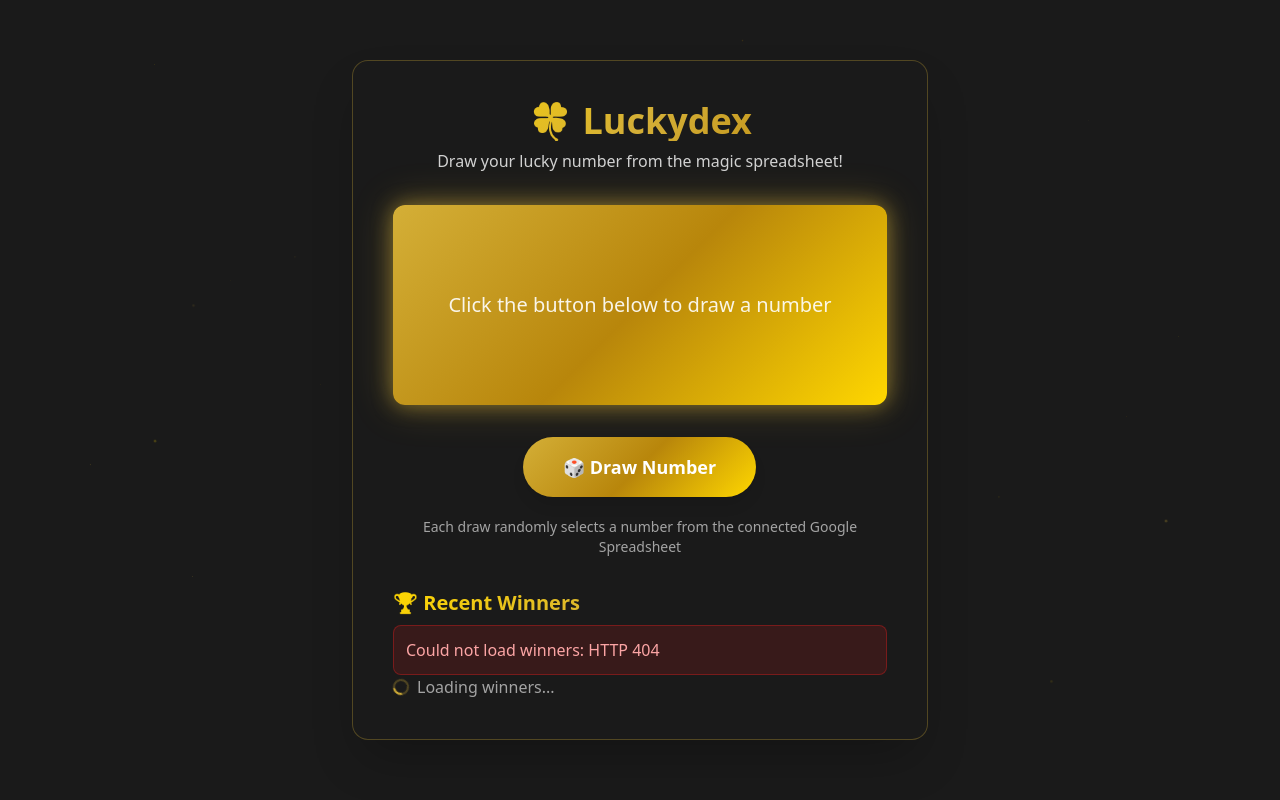
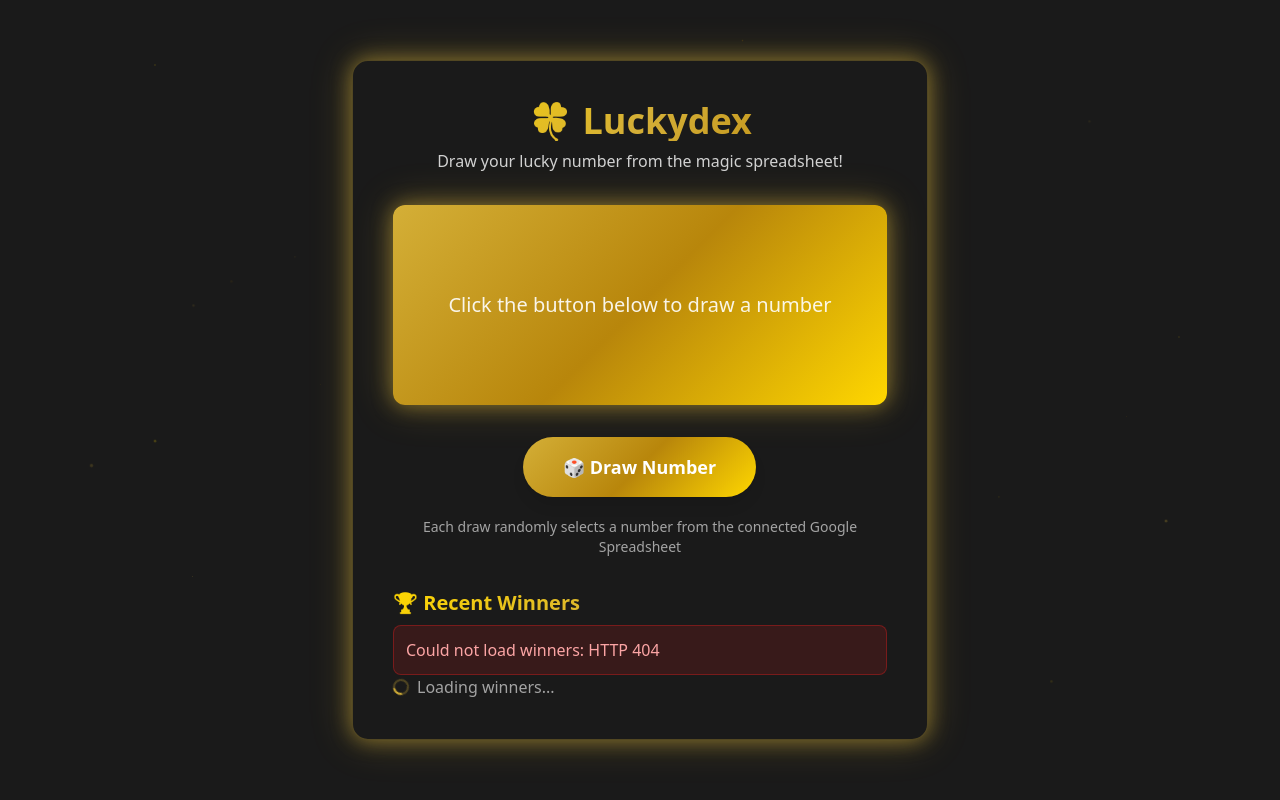
Before and after one commit to r0lodex/luckydex, a Python web app: template chalicelib/templates/home.html in a window 1280 px wide. Run offline with Jinja, Linux system fonts and the light colour scheme; the template is opened without the code that fills it, so the values that code supplies are empty; some libraries are stand-ins or nearby versions.

Commit message:
sparkles as external file

```diff
--- a/chalicelib/templates/home.html
+++ b/chalicelib/templates/home.html
@@ -5,67 +5,9 @@
     <meta name="viewport" content="width=device-width, initial-scale=1.0">
     <title>Luckydex - Random Number Draw</title>
     <script src="https://cdn.tailwindcss.com"></script>
-    <style>
-        @keyframes sparkle {
-            0%, 100% { opacity: 0.2; transform: scale(0.8); }
-            50% { opacity: 0.6; transform: scale(1.3); }
-        }
-        .sparkle {
-            animation: sparkle 3s ease-in-out infinite;
-        }
-        .gold-gradient {
-            background: linear-gradient(135deg, #d4af37 0%, #b8860b 50%, #ffd700 100%);
-        }
-        .gold-text {
-            background: linear-gradient(135deg, #ffd700 0%, #d4af37 50%, #b8860b 100%);
-            -webkit-background-clip: text;
-            -webkit-text-fill-color: transparent;
-            background-clip: text;
-        }
-        .gold-glow {
-            box-shadow: 0 0 20px rgba(212, 175, 55, 0.5), 0 0 40px rgba(212, 175, 55, 0.3);
-        }
-    </style>
 </head>
 <body class="min-h-screen bg-[#1a1a1a] flex items-center justify-center p-5 relative overflow-hidden">
-    <!-- Sparkle particles background -->
-    <div class="absolute inset-0 overflow-hidden pointer-events-none">
-        <!-- Small sparkles (0.5px - 1px) -->
-        <div class="absolute sparkle rounded-full bg-[#ffd700]/40" style="top: 8%; left: 12%; width: 0.5px; height: 0.5px; animation-delay: 0s;"></div>
-        <div class="absolute sparkle rounded-full bg-[#d4af37]/35" style="top: 15%; left: 85%; width: 0.75px; height: 0.75px; animation-delay: 0.3s;"></div>
-        <div class="absolute sparkle rounded-full bg-[#ffd700]/45" style="top: 22%; left: 45%; width: 0.5px; height: 0.5px; animation-delay: 0.6s;"></div>
-        <div class="absolute sparkle rounded-full bg-[#b8860b]/40" style="top: 35%; left: 18%; width: 0.75px; height: 0.75px; animation-delay: 0.9s;"></div>
-        <div class="absolute sparkle rounded-full bg-[#ffd700]/30" style="top: 42%; left: 92%; width: 0.5px; height: 0.5px; animation-delay: 1.2s;"></div>
-        <div class="absolute sparkle rounded-full bg-[#d4af37]/40" style="top: 58%; left: 7%; width: 0.75px; height: 0.75px; animation-delay: 1.5s;"></div>
-        <div class="absolute sparkle rounded-full bg-[#ffd700]/35" style="top: 68%; left: 63%; width: 0.5px; height: 0.5px; animation-delay: 1.8s;"></div>
-        <div class="absolute sparkle rounded-full bg-[#b8860b]/40" style="top: 78%; left: 28%; width: 0.75px; height: 0.75px; animation-delay: 2.1s;"></div>
-        <div class="absolute sparkle rounded-full bg-[#d4af37]/35" style="top: 88%; left: 71%; width: 0.5px; height: 0.5px; animation-delay: 2.4s;"></div>
-
-        <!-- Medium sparkles (1px - 1.5px) -->
-        <div class="absolute sparkle rounded-full bg-[#ffd700]/50" style="top: 12%; left: 35%; width: 1px; height: 1px; animation-delay: 0.15s;"></div>
-        <div class="absolute sparkle rounded-full bg-[#d4af37]/45" style="top: 28%; left: 72%; width: 1.25px; height: 1.25px; animation-delay: 0.45s;"></div>
-        <div class="absolute sparkle rounded-full bg-[#ffd700]/40" style="top: 48%; left: 25%; width: 1px; height: 1px; animation-delay: 0.75s;"></div>
-        <div class="absolute sparkle rounded-full bg-[#b8860b]/50" style="top: 52%; left: 88%; width: 1.25px; height: 1.25px; animation-delay: 1.05s;"></div>
-        <div class="absolute sparkle rounded-full bg-[#d4af37]/45" style="top: 72%; left: 15%; width: 1px; height: 1px; animation-delay: 1.35s;"></div>
-        <div class="absolute sparkle rounded-full bg-[#ffd700]/40" style="top: 82%; left: 55%; width: 1.25px; height: 1.25px; animation-delay: 1.65s;"></div>
-        <div class="absolute sparkle rounded-full bg-[#b8860b]/50" style="top: 5%; left: 58%; width: 1px; height: 1px; animation-delay: 1.95s;"></div>
-        <div class="absolute sparkle rounded-full bg-[#d4af37]/45" style="top: 38%; left: 42%; width: 1.25px; height: 1.25px; animation-delay: 2.25s;"></div>
-
-        <!-- Larger sparkles (1.5px - 2.5px) -->
-        <div class="absolute sparkle rounded-full bg-[#ffd700]/55" style="top: 18%; left: 65%; width: 1.5px; height: 1.5px; animation-delay: 0.2s;"></div>
-        <div class="absolute sparkle rounded-full bg-[#d4af37]/50" style="top: 32%; left: 23%; width: 2px; height: 2px; animation-delay: 0.5s;"></div>
-        <div class="absolute sparkle rounded-full bg-[#ffd700]/45" style="top: 62%; left: 78%; width: 1.5px; height: 1.5px; animation-delay: 0.8s;"></div>
-        <div class="absolute sparkle rounded-full bg-[#b8860b]/55" style="top: 75%; left: 38%; width: 2px; height: 2px; animation-delay: 1.1s;"></div>
-        <div class="absolute sparkle rounded-full bg-[#d4af37]/50" style="top: 25%; left: 52%; width: 1.5px; height: 1.5px; animation-delay: 1.4s;"></div>
-        <div class="absolute sparkle rounded-full bg-[#ffd700]/45" style="top: 55%; left: 12%; width: 2px; height: 2px; animation-delay: 1.7s;"></div>
-        <div class="absolute sparkle rounded-full bg-[#b8860b]/55" style="top: 92%; left: 48%; width: 1.5px; height: 1.5px; animation-delay: 2s;"></div>
-        <div class="absolute sparkle rounded-full bg-[#d4af37]/50" style="top: 65%; left: 91%; width: 2px; height: 2px; animation-delay: 2.3s;"></div>
-
-        <!-- Largest sparkles (2.5px - 3px) - more subtle -->
-        <div class="absolute sparkle rounded-full bg-[#ffd700]/60" style="top: 45%; left: 68%; width: 2.5px; height: 2.5px; animation-delay: 0.25s;"></div>
-        <div class="absolute sparkle rounded-full bg-[#d4af37]/55" style="top: 38%; left: 15%; width: 3px; height: 3px; animation-delay: 0.55s;"></div>
-        <div class="absolute sparkle rounded-full bg-[#ffd700]/50" style="top: 85%; left: 82%; width: 2.5px; height: 2.5px; animation-delay: 0.85s;"></div>
-    </div>
+    {% include 'sparkles.html' %}
 
     <div class="bg-[#1a1a1a] border border-[#d4af37]/30 rounded-2xl p-10 shadow-2xl max-w-xl w-full text-center relative z-10 gold-glow">
         <h1 class="text-4xl font-bold gold-text mb-2">🍀 Luckydex</h1>
--- /dev/null
+++ b/chalicelib/templates/sparkles.html
@@ -0,0 +1,62 @@
+<style>
+    @keyframes sparkle {
+        0%, 100% { opacity: 0.2; transform: scale(0.8); }
+        50% { opacity: 0.6; transform: scale(1.3); }
+    }
+    .sparkle {
+        animation: sparkle 3s ease-in-out infinite;
+    }
+    .gold-gradient {
+        background: linear-gradient(135deg, #d4af37 0%, #b8860b 50%, #ffd700 100%);
+    }
+    .gold-text {
+        background: linear-gradient(135deg, #ffd700 0%, #d4af37 50%, #b8860b 100%);
+        -webkit-background-clip: text;
+        -webkit-text-fill-color: transparent;
+        background-clip: text;
+    }
+    .gold-glow {
+        box-shadow: 0 0 20px rgba(212, 175, 55, 0.5), 0 0 40px rgba(212, 175, 55, 0.3);
+    }
+</style>
+
+{% set sparkles = [
+
+    {'color': '#ffd700', 'opacity': '40', 'top': '8%', 'left': '12%', 'size': '2px', 'delay': '0s'},
+    {'color': '#d4af37', 'opacity': '35', 'top': '15%', 'left': '85%', 'size': '3px', 'delay': '0.3s'},
+    {'color': '#ffd700', 'opacity': '45', 'top': '22%', 'left': '45%', 'size': '2px', 'delay': '0.6s'},
+    {'color': '#b8860b', 'opacity': '40', 'top': '35%', 'left': '18%', 'size': '3px', 'delay': '0.9s'},
+    {'color': '#ffd700', 'opacity': '30', 'top': '42%', 'left': '92%', 'size': '2px', 'delay': '1.2s'},
+    {'color': '#d4af37', 'opacity': '40', 'top': '58%', 'left': '7%', 'size': '3px', 'delay': '1.5s'},
+    {'color': '#ffd700', 'opacity': '35', 'top': '68%', 'left': '63%', 'size': '2px', 'delay': '1.8s'},
+    {'color': '#b8860b', 'opacity': '40', 'top': '78%', 'left': '28%', 'size': '3px', 'delay': '2.1s'},
+    {'color': '#d4af37', 'opacity': '35', 'top': '88%', 'left': '71%', 'size': '2px', 'delay': '2.4s'},
+
+    {'color': '#ffd700', 'opacity': '50', 'top': '12%', 'left': '35%', 'size': '1px', 'delay': '0.15s'},
+    {'color': '#d4af37', 'opacity': '45', 'top': '28%', 'left': '72%', 'size': '1.25px', 'delay': '0.45s'},
+    {'color': '#ffd700', 'opacity': '40', 'top': '48%', 'left': '25%', 'size': '1px', 'delay': '0.75s'},
+    {'color': '#b8860b', 'opacity': '50', 'top': '52%', 'left': '88%', 'size': '1.25px', 'delay': '1.05s'},
+    {'color': '#d4af37', 'opacity': '45', 'top': '72%', 'left': '15%', 'size': '1px', 'delay': '1.35s'},
+    {'color': '#ffd700', 'opacity': '40', 'top': '82%', 'left': '55%', 'size': '1.25px', 'delay': '1.65s'},
+    {'color': '#b8860b', 'opacity': '50', 'top': '5%', 'left': '58%', 'size': '1px', 'delay': '1.95s'},
+    {'color': '#d4af37', 'opacity': '45', 'top': '38%', 'left': '42%', 'size': '1.25px', 'delay': '2.25s'},
+
+    {'color': '#ffd700', 'opacity': '55', 'top': '18%', 'left': '65%', 'size': '1.5px', 'delay': '0.2s'},
+    {'color': '#d4af37', 'opacity': '50', 'top': '32%', 'left': '23%', 'size': '2px', 'delay': '0.5s'},
+    {'color': '#ffd700', 'opacity': '45', 'top': '62%', 'left': '78%', 'size': '1.5px', 'delay': '0.8s'},
+    {'color': '#b8860b', 'opacity': '55', 'top': '75%', 'left': '38%', 'size': '2px', 'delay': '1.1s'},
+    {'color': '#d4af37', 'opacity': '50', 'top': '25%', 'left': '52%', 'size': '1.5px', 'delay': '1.4s'},
+    {'color': '#ffd700', 'opacity': '45', 'top': '55%', 'left': '12%', 'size': '2px', 'delay': '1.7s'},
+    {'color': '#b8860b', 'opacity': '55', 'top': '92%', 'left': '48%', 'size': '1.5px', 'delay': '2s'},
+    {'color': '#d4af37', 'opacity': '50', 'top': '65%', 'left': '91%', 'size': '2px', 'delay': '2.3s'},
+
+    {'color': '#ffd700', 'opacity': '60', 'top': '45%', 'left': '68%', 'size': '2.5px', 'delay': '0.25s'},
+    {'color': '#d4af37', 'opacity': '55', 'top': '38%', 'left': '15%', 'size': '3px', 'delay': '0.55s'},
+    {'color': '#ffd700', 'opacity': '50', 'top': '85%', 'left': '82%', 'size': '2.5px', 'delay': '0.85s'},
+] %}
+<!-- Sparkle particles background -->
+<div class="absolute inset-0 overflow-hidden pointer-events-none">
+    {% for sparkle in sparkles %}
+    <div class="absolute sparkle rounded-full bg-[{{ sparkle.color }}]/{{ sparkle.opacity }}" style="top: {{ sparkle.top }}; left: {{ sparkle.left }}; width: {{ sparkle.size }}; height: {{ sparkle.size }}; animation-delay: {{ sparkle.delay }};"></div>
+    {% endfor %}
+</div>
```
